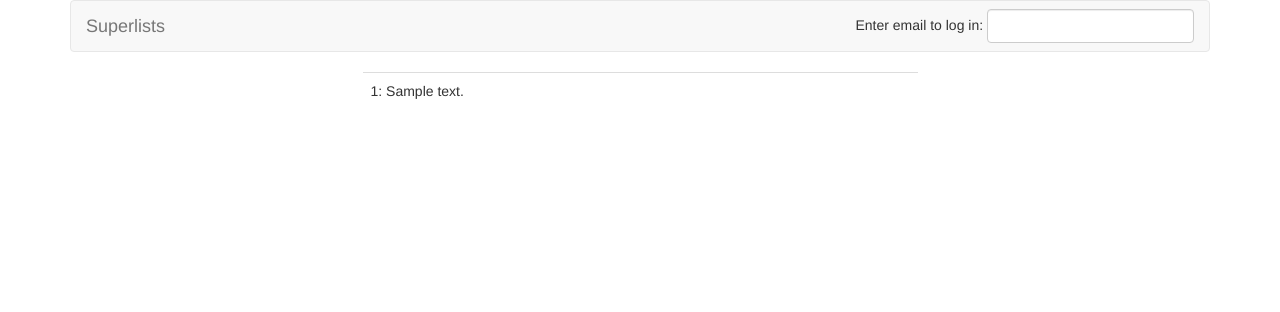
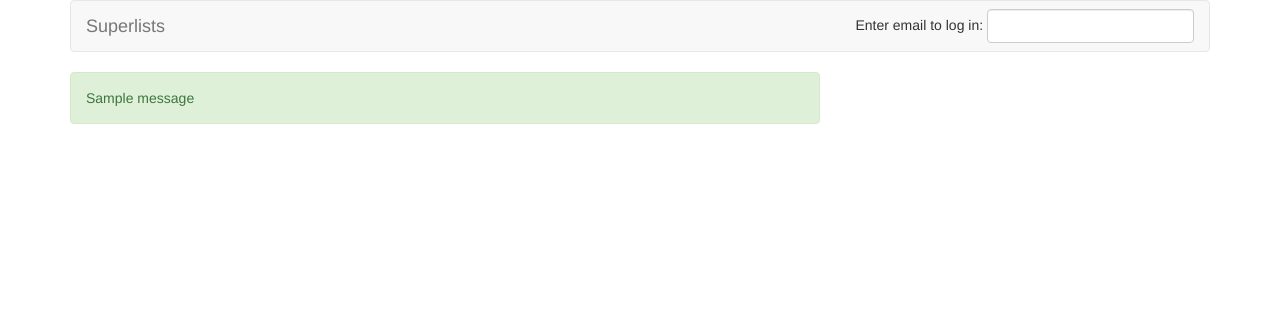
Before and after one commit to maresende/tdd-project, a Django app: page /lists/1/ in a window 1280 px wide. Shown: the top 312 px of the page. Run offline with Django 3.2, Linux system fonts and the light colour scheme; tables that the repository leaves empty hold one stand-in row (values such as "Sample post"); one stand-in notice (Sample message) is shown; some libraries are stand-ins or nearby versions.

Commit message:
Adding Messages to Our HTML

```diff
--- a/accounts/views.py
+++ b/accounts/views.py
@@ -10,9 +10,9 @@ def send_login_email(request):
     email = request.POST['email']
     send_mail(
         'Your login link for Superlists',
-        'body text tbc',
+        'Use this link to log in',
         'noreply@superlists',
-        [email],
+        [email]
     )
     messages.success(
         request,
--- a/lists/templates/base.html
+++ b/lists/templates/base.html
@@ -29,13 +29,19 @@
         </div>
       </nav>
 
-      <div class="row">
-        <div class="col-md-6 col-md-offset-3">
-          {% block table %}
-          {% endblock %}
+      {% if messages %}
+        <div class="row">
+          <div class="col-md-8">
+            {% for message in messages %}
+              {% if message.level_tag == 'success' %}
+                <div class="alert alert-success">{{ message }}</div>
+              {% else %}
+                <div class="alert alert-warning">{{ message }}</div>
+              {% endif %}
+            {% endfor %}
+          </div>
         </div>
-      </div>
-
+      {% endif %}
     </div>
   </body>
 
```
